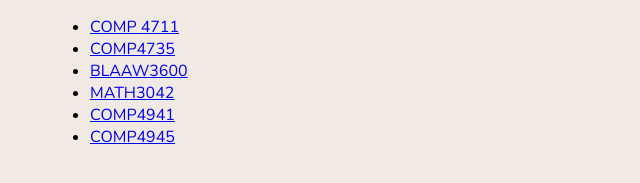
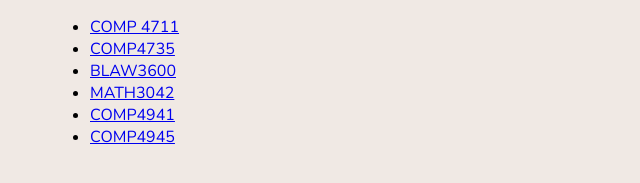
Before and after one commit to HenryJKang/HenryTheFriend.github.io, a plain HTML site: page index.html in a window 1280 px wide. Shown: the part 335-518 px from the top of the page, 1-641 px from the left. Drawn offline with nearby package versions, Linux system fonts and the light colour scheme.

Commit message:
Update index.html

```diff
--- a/index.html
+++ b/index.html
@@ -43,7 +43,7 @@
                     <a href="https://www.bcit.ca/study/outlines/20201073687">COMP4735</a>
                 </li>
                 <li>
-                    <a href="https://www.bcit.ca/study/outlines/20201012716">BLAAW3600</a>
+                    <a href="https://www.bcit.ca/study/outlines/20201012716">BLAW3600</a>
                 </li>
                 <li>
                     <a href="https://www.bcit.ca/study/outlines/20201086089">MATH3042</a>
```
